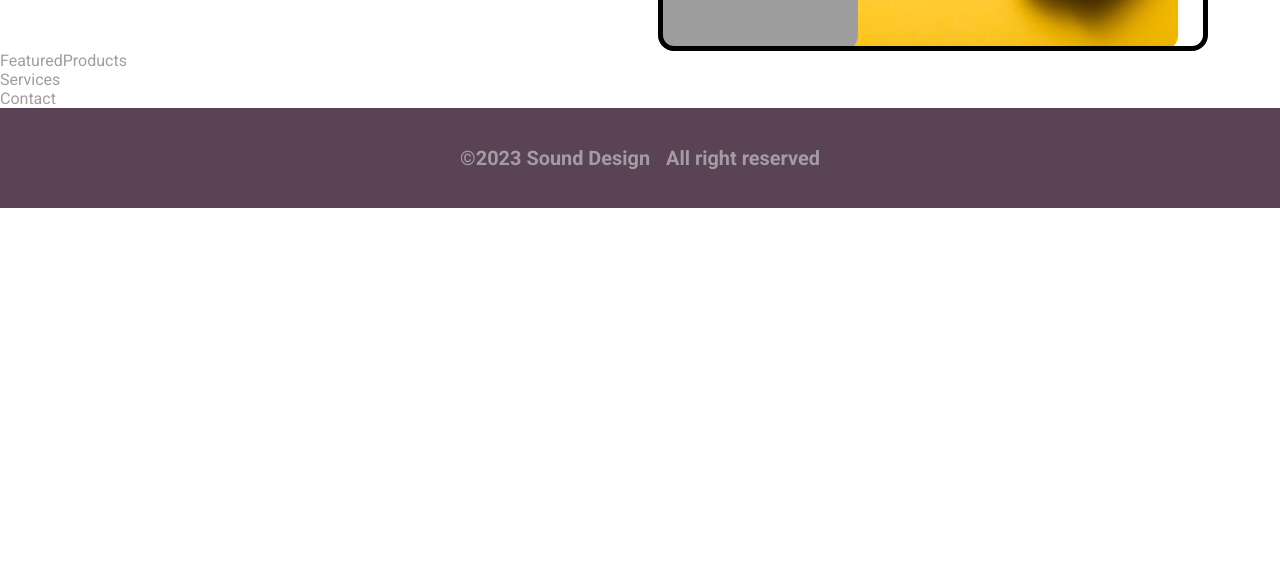
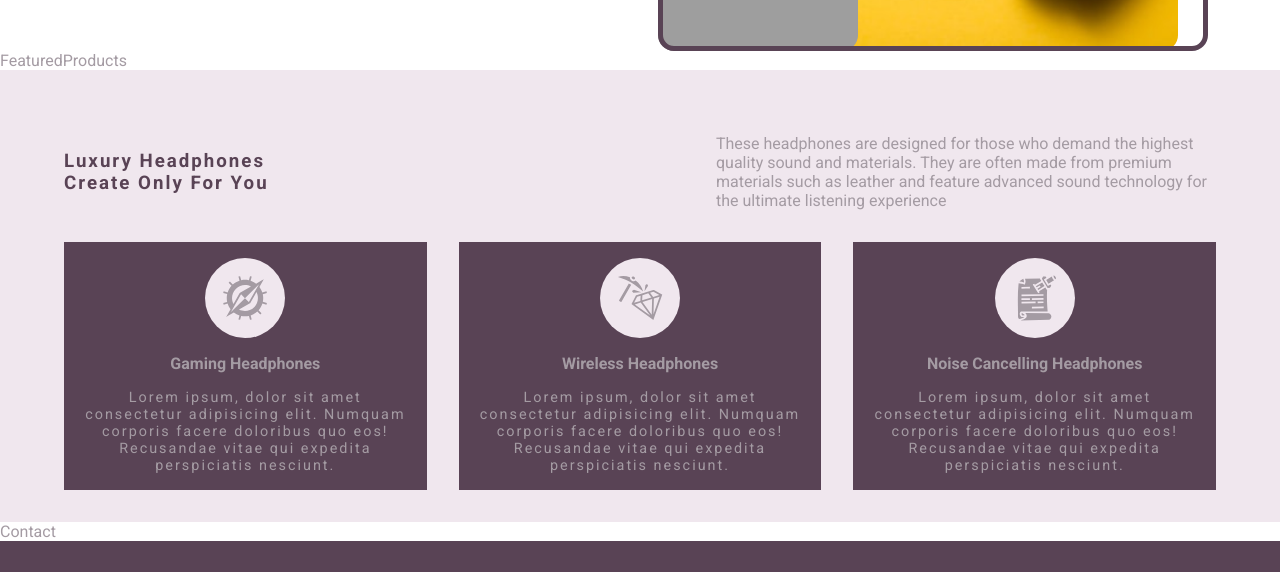
Before and after one commit to sloik89/sound-design, a React (Vite) app: page / in a window 1280 px wide. Shown: the part 611-1183 px from the top of the page. Before the commit the page ends 819 px from the top, so only its background shows below. Built offline with nearby package versions, Linux system fonts and the light colour scheme; grey boxes are pictures that could not be loaded.

Commit message:
create services section

```diff
--- a/src/components/Hero.jsx
+++ b/src/components/Hero.jsx
@@ -74,7 +74,7 @@ const Wrapper = styled.section`
       height: 110%;
       top: -50px;
       left: -20px;
-      border: 5px solid black;
+      border: 5px solid var(--clr-dark-violet);
       border-radius: 1rem;
       animation: move 3s infinite alternate linear;
     }
--- a/src/components/Services.jsx
+++ b/src/components/Services.jsx
@@ -1,7 +1,92 @@
 import React from "react";
+import styled from "styled-components";
+import { services } from "../utilis/constants";
+const Services = () => {
+  return (
+    <Wrapper>
+      <div className="section-center">
+        <article className="header">
+          <h3>
+            Luxury Headphones <br />
+            create only for you
+          </h3>
+          <p>
+            These headphones are designed for those who demand the highest
+            quality sound and materials. They are often made from premium
+            materials such as leather and feature advanced sound technology for
+            the ultimate listening experience
+          </p>
+        </article>
+        <div className="services-center">
+          {services.map((service) => {
+            const { id, icon, title, text } = service;
+            return (
+              <article className="service">
+                <span className="icon">{icon}</span>
+                <h4>{title}</h4>
+                <p>{text}</p>
+              </article>
+            );
+          })}
+        </div>
+      </div>
+    </Wrapper>
+  );
+};
+const Wrapper = styled.section`
+  background-color: var(--clr-light-violet);
+  padding: 2rem 0;
 
-const Services = () => {
-  return <div>Services</div>;
-};
+  .header {
+    display: flex;
+    flex-direction: column;
+    gap: 2rem;
+    justify-content: center;
+    align-items: center;
+    margin: 2rem 0;
+    h3 {
+      color: var(--clr-dark-violet);
+      text-transform: capitalize;
+      letter-spacing: 2px;
+    }
+    p {
+      max-width: 500px;
+    }
+    @media screen and (min-width: 800px) {
+      flex-direction: row;
+      justify-content: space-between;
+    }
+  }
+  .services-center {
+    display: flex;
+    flex-direction: column;
+    gap: 2rem;
 
+    .service {
+      background-color: var(--clr-dark-violet);
+      display: flex;
+      flex-direction: column;
+      align-items: center;
+      gap: 1rem;
+      padding: 1rem;
+      .icon {
+        font-size: 3rem;
+        background-color: var(--clr-light-violet);
+        border-radius: 50%;
+        padding: 1rem;
+        display: flex;
+        align-items: center;
+        justify-content: center;
+      }
+      p {
+        letter-spacing: 2px;
+        text-align: center;
+        font-size: 0.9rem;
+      }
+    }
+    @media screen and (min-width: 800px) {
+      flex-direction: row;
+    }
+  }
+`;
 export default Services;
--- a/src/utilis/constants.jsx
+++ b/src/utilis/constants.jsx
@@ -17,3 +17,23 @@ export const links = [
     url: "/products",
   },
 ];
+export const services = [
+  {
+    id: 1,
+    icon: <GiCompass />,
+    title: "Gaming Headphones",
+    text: "Lorem ipsum, dolor sit amet consectetur adipisicing elit. Numquam corporis facere doloribus quo eos! Recusandae vitae qui expedita perspiciatis nesciunt.",
+  },
+  {
+    id: 2,
+    icon: <GiDiamondHard />,
+    title: "Wireless Headphones",
+    text: "Lorem ipsum, dolor sit amet consectetur adipisicing elit. Numquam corporis facere doloribus quo eos! Recusandae vitae qui expedita perspiciatis nesciunt.",
+  },
+  {
+    id: 3,
+    icon: <GiStabbedNote />,
+    title: "Noise Cancelling Headphones",
+    text: "Lorem ipsum, dolor sit amet consectetur adipisicing elit. Numquam corporis facere doloribus quo eos! Recusandae vitae qui expedita perspiciatis nesciunt.",
+  },
+];
```
